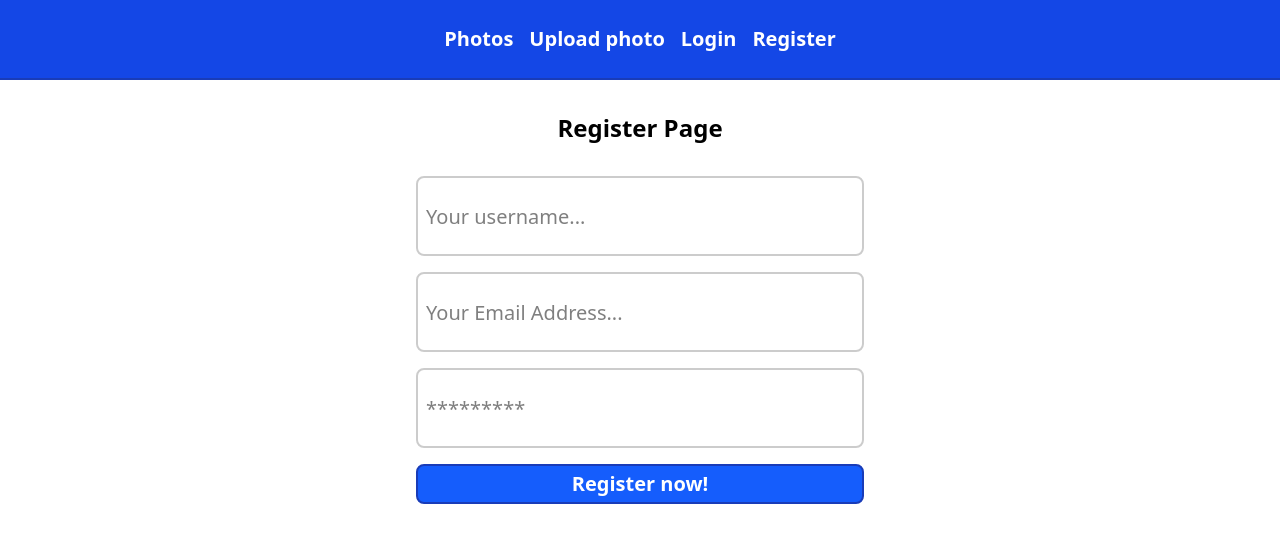
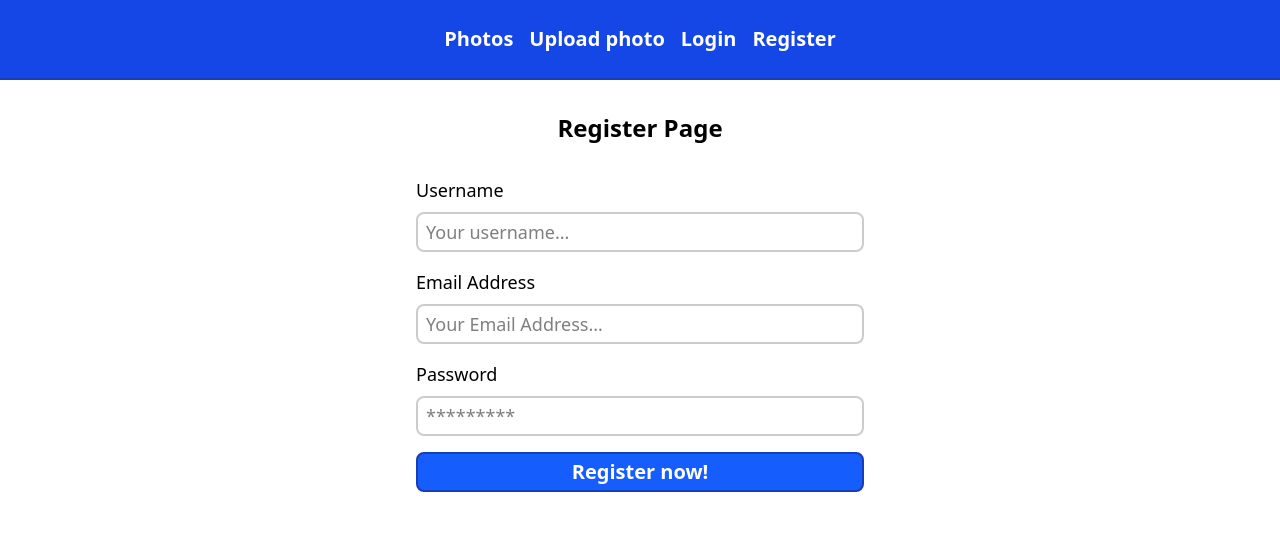
Before and after one commit to pufex/image-upload-frontend, a React app: page /auth/register in a window 1280 px wide. Shown: the top 542 px of the page. Built offline with nearby package versions, Linux system fonts and the light colour scheme; no server answers; the HTML template or start-up script is replaced by a standard one.

Commit message:
Fixed some minor problems with input component and zod schemas

```diff
--- a/src/components/Input.tsx
+++ b/src/components/Input.tsx
@@ -17,10 +17,8 @@ export default function Input({ className, name, id, label, type, placeholder }:
 
     return <div className={className}>
         {
-
-
-            !label && windowWidth <= 600
-                ? <div className="flex items-center justify-center gap-4 mb-2">
+            label && windowWidth > 600
+                ? <div className="flex items-center justify-between gap-4 mb-2">
                     {
                         label &&
                         <label
@@ -44,7 +42,7 @@ export default function Input({ className, name, id, label, type, placeholder }:
                 : null
         }
         <input
-            className="w-full outline-none h-20 border-2 border-black/20 focus:border-blue-600 rounded-lg px-2 text-xl text-black"
+            className="w-full outline-none h-10 border-2 border-black/20 focus:border-blue-600 rounded-lg px-2 text-lg text-black"
             type={type}
             id={id}
             placeholder={placeholder}
--- a/src/hooks/useWindowSizes.tsx
+++ b/src/hooks/useWindowSizes.tsx
@@ -1,7 +1,7 @@
 import { useEffect, useState } from "react"
 
 export const useWindowSize = () => {
-    const [width, setWidth] = useState(0)
+    const [width, setWidth] = useState(window.outerWidth)
 
     useEffect(() => {
         const getWindowWidth = () => {
--- a/src/schemas/loginSchema.ts
+++ b/src/schemas/loginSchema.ts
@@ -2,5 +2,5 @@ import {z} from "zod"
 
 export const loginSchema = z.object({
     email: z.email(),
-    password: z.string().min(1)
+    password: z.string().min(1, {error: "Required"})
 })
--- a/src/schemas/registerSchema.ts
+++ b/src/schemas/registerSchema.ts
@@ -1,7 +1,7 @@
 import {z} from "zod"
 
 export const registerSchema = z.object({
-    name: z.string().min(1),
+    name: z.string().min(1, {error: "Required"}),
     email: z.email(),
-    password: z.string()
+    password: z.string().min(1, {error: "Required"})
 })
```
